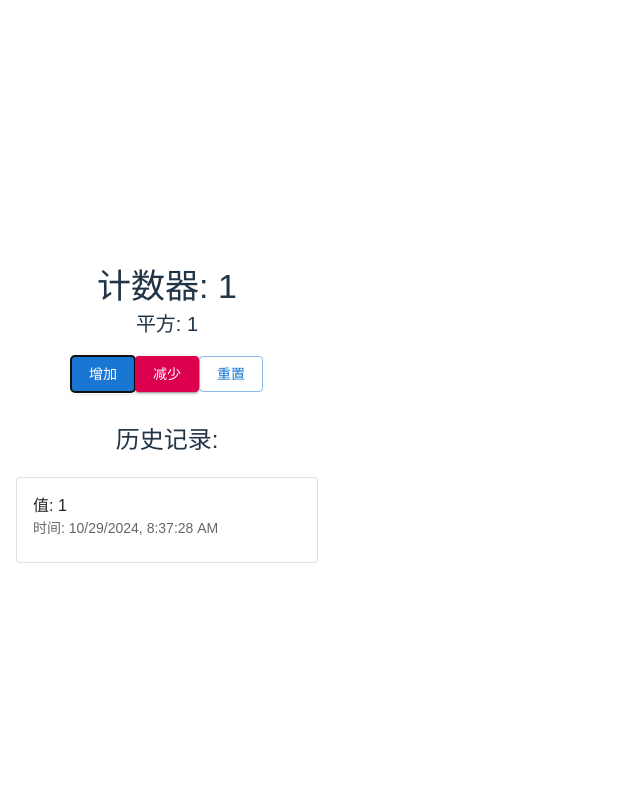
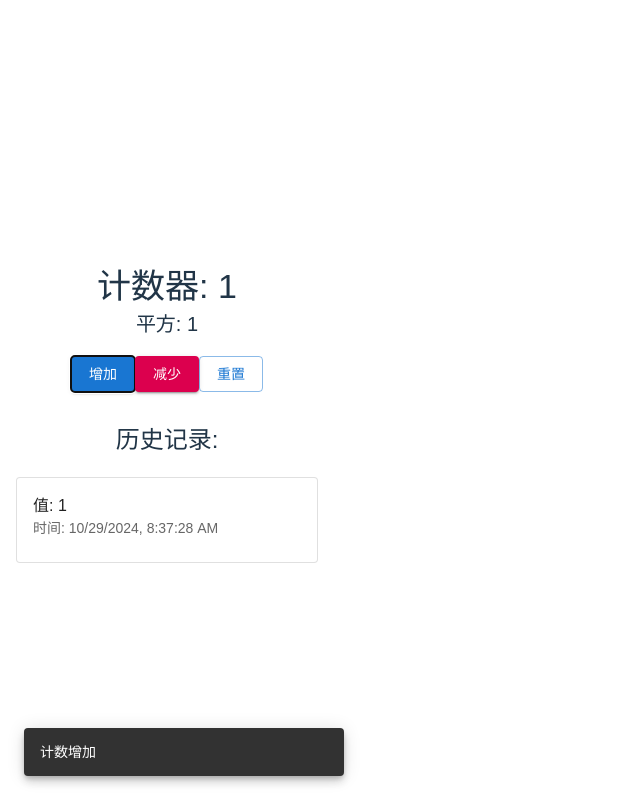
Before and after one commit to maxwellyu1024/my-counter-app, a React (Vite) app: page / in a window 1280 px wide. Both pictures are taken after a click on the button "增加". Shown: the whole page, without its empty margins (0-640 px from the left). Built offline with nearby package versions, Linux system fonts and the light colour scheme.

Commit message:
Snackbar

```diff
--- a/src/App.tsx
+++ b/src/App.tsx
@@ -1,20 +1,44 @@
 // src/App.tsx
-import React from 'react';
+import React, { useState } from 'react';
 import { CounterProvider, useCounterContext } from './CounterContext';
-import { Button, Typography, Box, List, ListItem, Card, CardContent } from '@mui/material';
+import { Button, Typography, Box, List, ListItem, Card, CardContent, Snackbar } from '@mui/material';
 import './App.css';
 
 const CounterDisplay: React.FC = () => {
   const { count, squaredCount, increment, decrement, reset, history } = useCounterContext();
+  const [snackbarOpen, setSnackbarOpen] = useState(false);
+  const [snackbarMessage, setSnackbarMessage] = useState('');
+
+  const handleIncrement = () => {
+    increment();
+    setSnackbarMessage('计数增加');
+    setSnackbarOpen(true);
+  };
+
+  const handleDecrement = () => {
+    decrement();
+    setSnackbarMessage('计数减少');
+    setSnackbarOpen(true);
+  };
+
+  const handleReset = () => {
+    reset();
+    setSnackbarMessage('计数重置');
+    setSnackbarOpen(true);
+  };
+
+  const handleCloseSnackbar = () => {
+    setSnackbarOpen(false);
+  };
 
   return (
     <Box textAlign="center" mt={4}>
       <Typography variant="h4">计数器: {count}</Typography>
       <Typography variant="h6">平方: {squaredCount}</Typography>
       <Box mt={2}>
-        <Button variant="contained" color="primary" onClick={increment}>增加</Button>
-        <Button variant="contained" color="secondary" onClick={decrement}>减少</Button>
-        <Button variant="outlined" onClick={reset}>重置</Button>
+        <Button variant="contained" color="primary" onClick={handleIncrement}>增加</Button>
+        <Button variant="contained" color="secondary" onClick={handleDecrement}>减少</Button>
+        <Button variant="outlined" onClick={handleReset}>重置</Button>
       </Box>
       <Box mt={4}>
         <Typography variant="h5">历史记录:</Typography>
@@ -31,6 +55,12 @@ const CounterDisplay: React.FC = () => {
           ))}
         </List>
       </Box>
+      <Snackbar
+        open={snackbarOpen}
+        autoHideDuration={3000}
+        onClose={handleCloseSnackbar}
+        message={snackbarMessage}
+      />
     </Box>
   );
 };
```
